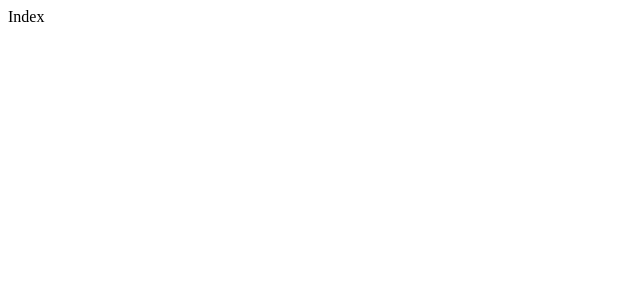
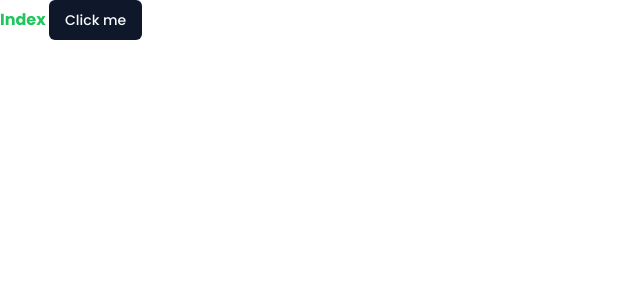
Before and after one commit to BobbyLin23/lingo-nuxt, a Nuxt app: page / in a window 1280 px wide. Shown: the top 300 px of the page, without its empty margins (0-640 px from the left). Built offline with nearby package versions, Linux system fonts and the light colour scheme.

Commit message:
feat: add tailwindcss and shadcn ui

```diff
--- a/app.vue
+++ b/app.vue
@@ -6,3 +6,9 @@
     <NuxtPage />
   </NuxtLayout>
 </template>
+
+<style>
+* {
+  font-family: 'Poppins';
+}
+</style>
--- /dev/null
+++ b/assets/css/tailwind.css
@@ -0,0 +1,78 @@
+@tailwind base;
+@tailwind components;
+@tailwind utilities;
+
+@layer base {
+  :root {
+    --background: 0 0% 100%;
+    --foreground: 222.2 84% 4.9%;
+
+    --muted: 210 40% 96.1%;
+    --muted-foreground: 215.4 16.3% 46.9%;
+
+    --popover: 0 0% 100%;
+    --popover-foreground: 222.2 84% 4.9%;
+
+    --card: 0 0% 100%;
+    --card-foreground: 222.2 84% 4.9%;
+
+    --border: 214.3 31.8% 91.4%;
+    --input: 214.3 31.8% 91.4%;
+
+    --primary: 222.2 47.4% 11.2%;
+    --primary-foreground: 210 40% 98%;
+
+    --secondary: 210 40% 96.1%;
+    --secondary-foreground: 222.2 47.4% 11.2%;
+
+    --accent: 210 40% 96.1%;
+    --accent-foreground: 222.2 47.4% 11.2%;
+
+    --destructive: 0 84.2% 60.2%;
+    --destructive-foreground: 210 40% 98%;
+
+    --ring: 222.2 84% 4.9%;
+
+    --radius: 0.5rem;
+  }
+
+  .dark {
+    --background: 222.2 84% 4.9%;
+    --foreground: 210 40% 98%;
+
+    --muted: 217.2 32.6% 17.5%;
+    --muted-foreground: 215 20.2% 65.1%;
+
+    --popover: 222.2 84% 4.9%;
+    --popover-foreground: 210 40% 98%;
+
+    --card: 222.2 84% 4.9%;
+    --card-foreground: 210 40% 98%;
+
+    --border: 217.2 32.6% 17.5%;
+    --input: 217.2 32.6% 17.5%;
+
+    --primary: 210 40% 98%;
+    --primary-foreground: 222.2 47.4% 11.2%;
+
+    --secondary: 217.2 32.6% 17.5%;
+    --secondary-foreground: 210 40% 98%;
+
+    --accent: 217.2 32.6% 17.5%;
+    --accent-foreground: 210 40% 98%;
+
+    --destructive: 0 62.8% 30.6%;
+    --destructive-foreground: 210 40% 98%;
+
+    --ring: 212.7 26.8% 83.9%;
+  }
+}
+
+@layer base {
+  * {
+    @apply border-border;
+  }
+  body {
+    @apply bg-background text-foreground;
+  }
+}
--- /dev/null
+++ b/components/ui/button/Button.vue
@@ -0,0 +1,26 @@
+<script setup lang="ts">
+import type { HTMLAttributes } from 'vue'
+import { Primitive, type PrimitiveProps } from 'radix-vue'
+import { type ButtonVariants, buttonVariants } from '.'
+import { cn } from '@/lib/utils'
+
+interface Props extends PrimitiveProps {
+  variant?: ButtonVariants['variant']
+  size?: ButtonVariants['size']
+  class?: HTMLAttributes['class']
+}
+
+const props = withDefaults(defineProps<Props>(), {
+  as: 'button',
+})
+</script>
+
+<template>
+  <Primitive
+    :as="as"
+    :as-child="asChild"
+    :class="cn(buttonVariants({ variant, size }), props.class)"
+  >
+    <slot />
+  </Primitive>
+</template>
--- /dev/null
+++ b/components/ui/button/index.ts
@@ -0,0 +1,35 @@
+import { type VariantProps, cva } from 'class-variance-authority'
+
+export { default as Button } from './Button.vue'
+
+export const buttonVariants = cva(
+  'inline-flex items-center justify-center whitespace-nowrap rounded-md text-sm font-medium ring-offset-background transition-colors focus-visible:outline-none focus-visible:ring-2 focus-visible:ring-ring focus-visible:ring-offset-2 disabled:pointer-events-none disabled:opacity-50',
+  {
+    variants: {
+      variant: {
+        default: 'bg-primary text-primary-foreground hover:bg-primary/90',
+        destructive:
+          'bg-destructive text-destructive-foreground hover:bg-destructive/90',
+        outline:
+          'border border-input bg-background hover:bg-accent hover:text-accent-foreground',
+        secondary:
+          'bg-secondary text-secondary-foreground hover:bg-secondary/80',
+        ghost: 'hover:bg-accent hover:text-accent-foreground',
+        link: 'text-primary underline-offset-4 hover:underline',
+      },
+      size: {
+        default: 'h-10 px-4 py-2',
+        xs: 'h-7 rounded px-2',
+        sm: 'h-9 rounded-md px-3',
+        lg: 'h-11 rounded-md px-8',
+        icon: 'h-10 w-10',
+      },
+    },
+    defaultVariants: {
+      variant: 'default',
+      size: 'default',
+    },
+  },
+)
+
+export type ButtonVariants = VariantProps<typeof buttonVariants>
--- /dev/null
+++ b/lib/utils.ts
@@ -0,0 +1,6 @@
+import { type ClassValue, clsx } from 'clsx'
+import { twMerge } from 'tailwind-merge'
+
+export function cn(...inputs: ClassValue[]) {
+  return twMerge(clsx(inputs))
+}
--- a/nuxt.config.ts
+++ b/nuxt.config.ts
@@ -1,4 +1,14 @@
 // https://nuxt.com/docs/api/configuration/nuxt-config
 export default defineNuxtConfig({
-  devtools: { enabled: true }
+  devtools: { enabled: true },
+  modules: ['@nuxtjs/tailwindcss', 'shadcn-nuxt', '@nuxtjs/google-fonts'],
+  shadcn: {
+    prefix: '',
+    componentDir: './components/ui',
+  },
+  googleFonts: {
+    families: {
+      Poppins: [400, 500, 600, 700],
+    },
+  },
 })
--- a/pages/index.vue
+++ b/pages/index.vue
@@ -3,7 +3,8 @@
 </script>
 
 <template>
-  <div>
+  <div class="text-green-500 font-bold">
     Index
+    <Button>Click me</Button>
   </div>
 </template>
--- /dev/null
+++ b/tailwind.config.js
@@ -0,0 +1,86 @@
+const animate = require("tailwindcss-animate")
+
+/** @type {import('tailwindcss').Config} */
+module.exports = {
+  darkMode: ["class"],
+  safelist: ["dark"],
+  prefix: "",
+
+  theme: {
+    container: {
+      center: true,
+      padding: "2rem",
+      screens: {
+        "2xl": "1400px",
+      },
+    },
+    extend: {
+      colors: {
+        border: "hsl(var(--border))",
+        input: "hsl(var(--input))",
+        ring: "hsl(var(--ring))",
+        background: "hsl(var(--background))",
+        foreground: "hsl(var(--foreground))",
+        primary: {
+          DEFAULT: "hsl(var(--primary))",
+          foreground: "hsl(var(--primary-foreground))",
+        },
+        secondary: {
+          DEFAULT: "hsl(var(--secondary))",
+          foreground: "hsl(var(--secondary-foreground))",
+        },
+        destructive: {
+          DEFAULT: "hsl(var(--destructive))",
+          foreground: "hsl(var(--destructive-foreground))",
+        },
+        muted: {
+          DEFAULT: "hsl(var(--muted))",
+          foreground: "hsl(var(--muted-foreground))",
+        },
+        accent: {
+          DEFAULT: "hsl(var(--accent))",
+          foreground: "hsl(var(--accent-foreground))",
+        },
+        popover: {
+          DEFAULT: "hsl(var(--popover))",
+          foreground: "hsl(var(--popover-foreground))",
+        },
+        card: {
+          DEFAULT: "hsl(var(--card))",
+          foreground: "hsl(var(--card-foreground))",
+        },
+      },
+      borderRadius: {
+      	xl: "calc(var(--radius) + 4px)",
+        lg: "var(--radius)",
+        md: "calc(var(--radius) - 2px)",
+        sm: "calc(var(--radius) - 4px)",
+      },
+      keyframes: {
+        "accordion-down": {
+          from: { height: 0 },
+          to: { height: "var(--radix-accordion-content-height)" },
+        },
+        "accordion-up": {
+          from: { height: "var(--radix-accordion-content-height)" },
+          to: { height: 0 },
+        },
+        "collapsible-down": {
+          from: { height: 0 },
+          to: { height: 'var(--radix-collapsible-content-height)' },
+        },
+        "collapsible-up": {
+          from: { height: 'var(--radix-collapsible-content-height)' },
+          to: { height: 0 },
+        },
+      },
+      animation: {
+        "accordion-down": "accordion-down 0.2s ease-out",
+        "accordion-up": "accordion-up 0.2s ease-out",
+        "collapsible-down": "collapsible-down 0.2s ease-in-out",
+        "collapsible-up": "collapsible-up 0.2s ease-in-out",
+      },
+    },
+  },
+  plugins: [animate],
+}
```
Also changed, not shown: package.json (+10 -1 lines), components.json (added), 2 other files (tests, documents, lock files or other folders).
